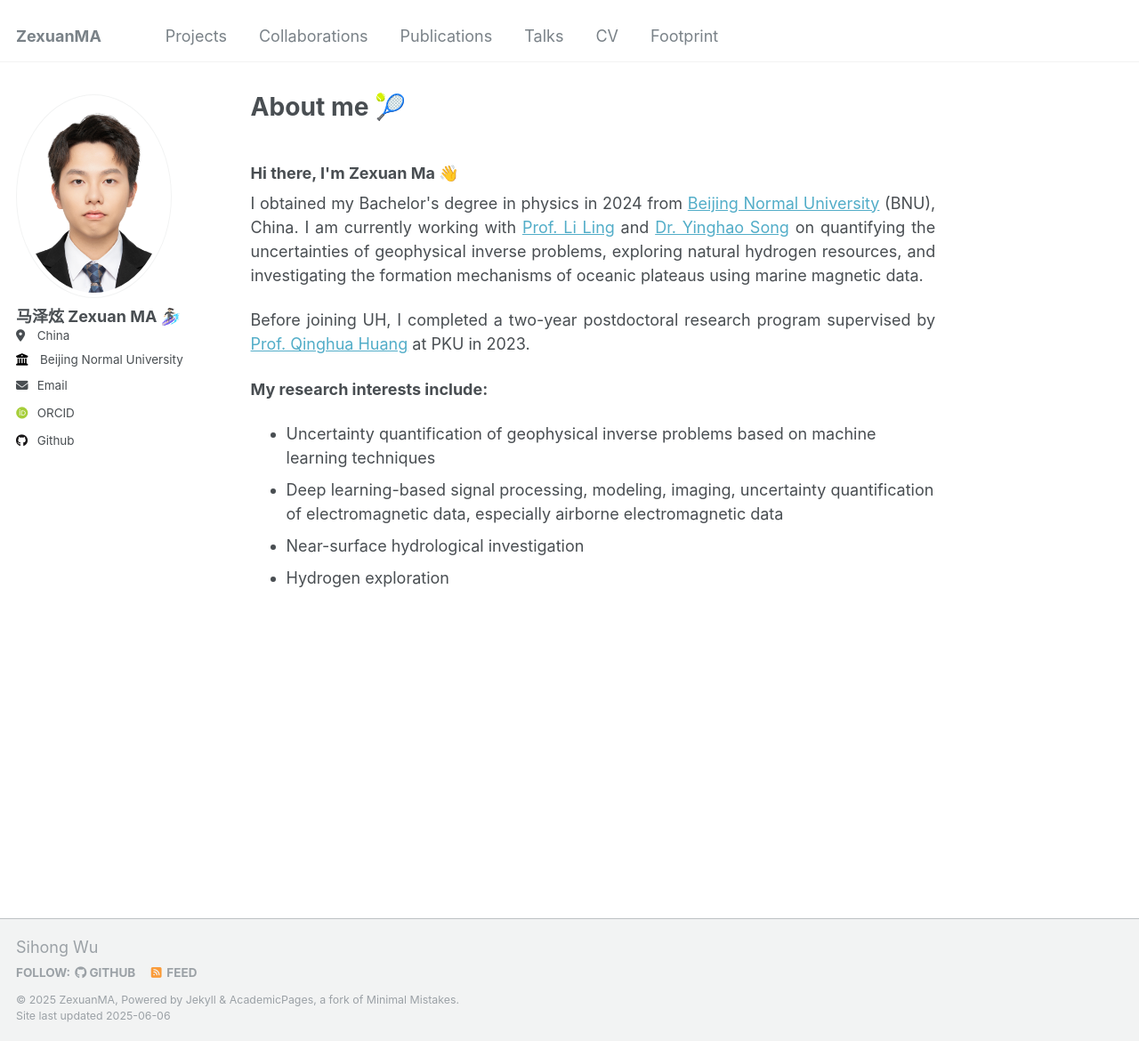
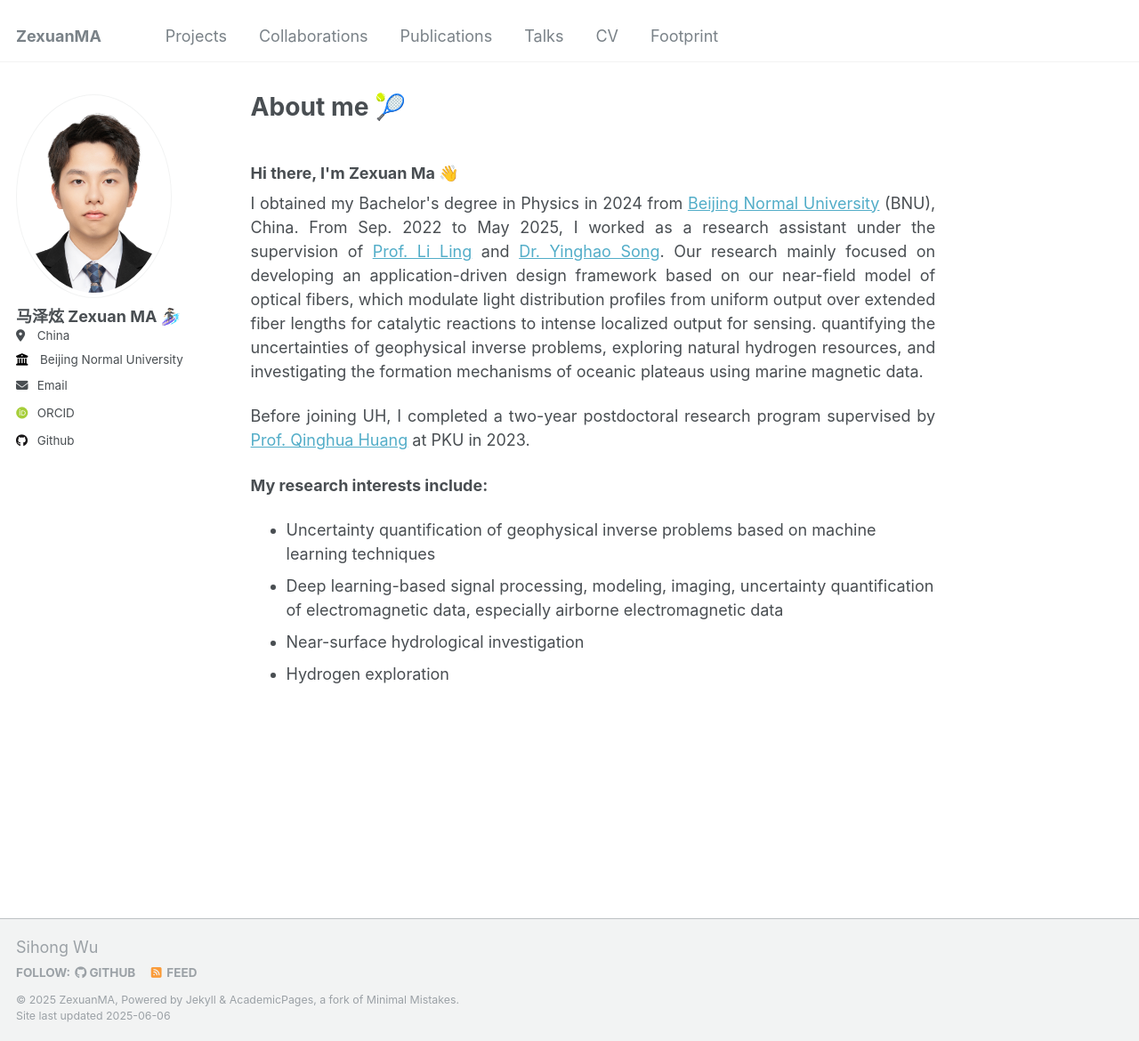
Before and after one commit to ZexuanMA/ZexuanMA.github.io, a Jekyll site: the page built from _pages/about.md, in a window 1280 px wide and 1170 px high. Shown: the whole window at 89% size. Built offline with Jekyll 4.4.1, drawn with Linux system fonts in a browser that asks for light colours; some web fonts are replaced.

Commit message:
Update about.md

```diff
--- a/_pages/about.md
+++ b/_pages/about.md
@@ -10,7 +10,9 @@ redirect_from:
 
 <h3>Hi there, I'm Zexuan Ma &#128075;</h3>
 <p align = "justify">
-  I obtained my Bachelor's degree in physics in 2024 from <a href="https://www.bnuzh.edu.cn/" target="_blank" rel="noopener noreferrer">Beijing Normal University</a> (BNU), China. I am currently working with <a href="https://orcid.org/0000-0003-2335-6969" target="_blank" rel="noopener noreferrer">Prof. Li Ling</a> and <a href="https://orcid.org/0000-0001-9252-1417" target="_blank" rel="noopener noreferrer">Dr. Yinghao Song</a> on quantifying the uncertainties of geophysical inverse problems, exploring natural hydrogen resources, and investigating the formation mechanisms of oceanic plateaus using marine magnetic data.
+  I obtained my Bachelor's degree in Physics in 2024 from <a href="https://www.bnuzh.edu.cn/" target="_blank" rel="noopener noreferrer">Beijing Normal University</a> (BNU), China. From Sep. 2022 to May 2025, I worked as a research assistant under the supervision of <a href="https://orcid.org/0000-0003-2335-6969" target="_blank" rel="noopener noreferrer">Prof. Li Ling</a> and <a href="https://orcid.org/0000-0001-9252-1417" target="_blank" rel="noopener noreferrer">Dr. Yinghao Song</a>. Our research mainly focused on
+  developing an application-driven design framework based on our near-field model of optical fibers, which modulate light distribution profiles from uniform output over extended fiber lengths for catalytic reactions to intense localized output for sensing.
+  quantifying the uncertainties of geophysical inverse problems, exploring natural hydrogen resources, and investigating the formation mechanisms of oceanic plateaus using marine magnetic data.
 </p>
 <p align = "justify">
 Before joining UH, I completed a two-year postdoctoral research program supervised by <a href="https://scholar.google.com/citations?user=mvImZ_oAAAAJ&hl=en&oi=ao" target="_blank" rel="noopener noreferrer">Prof. Qinghua Huang</a> at PKU in 2023.
```
